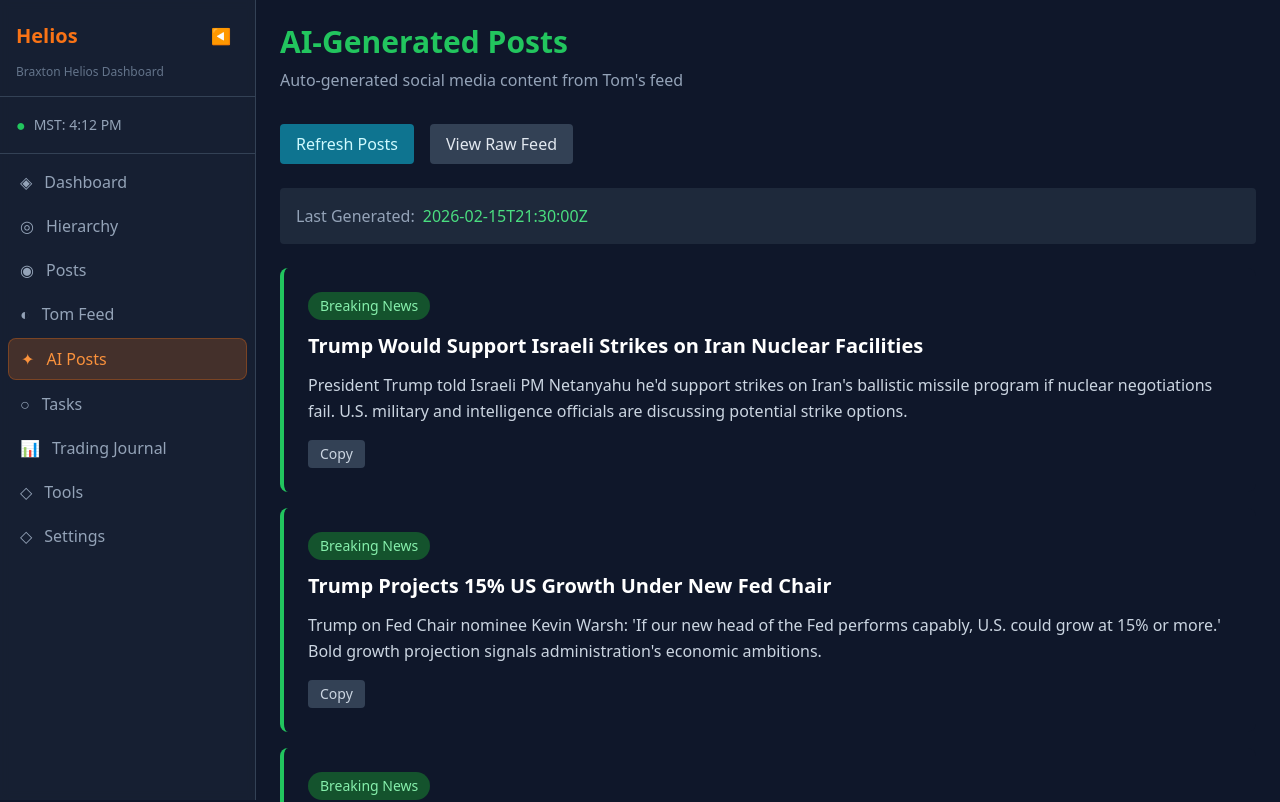
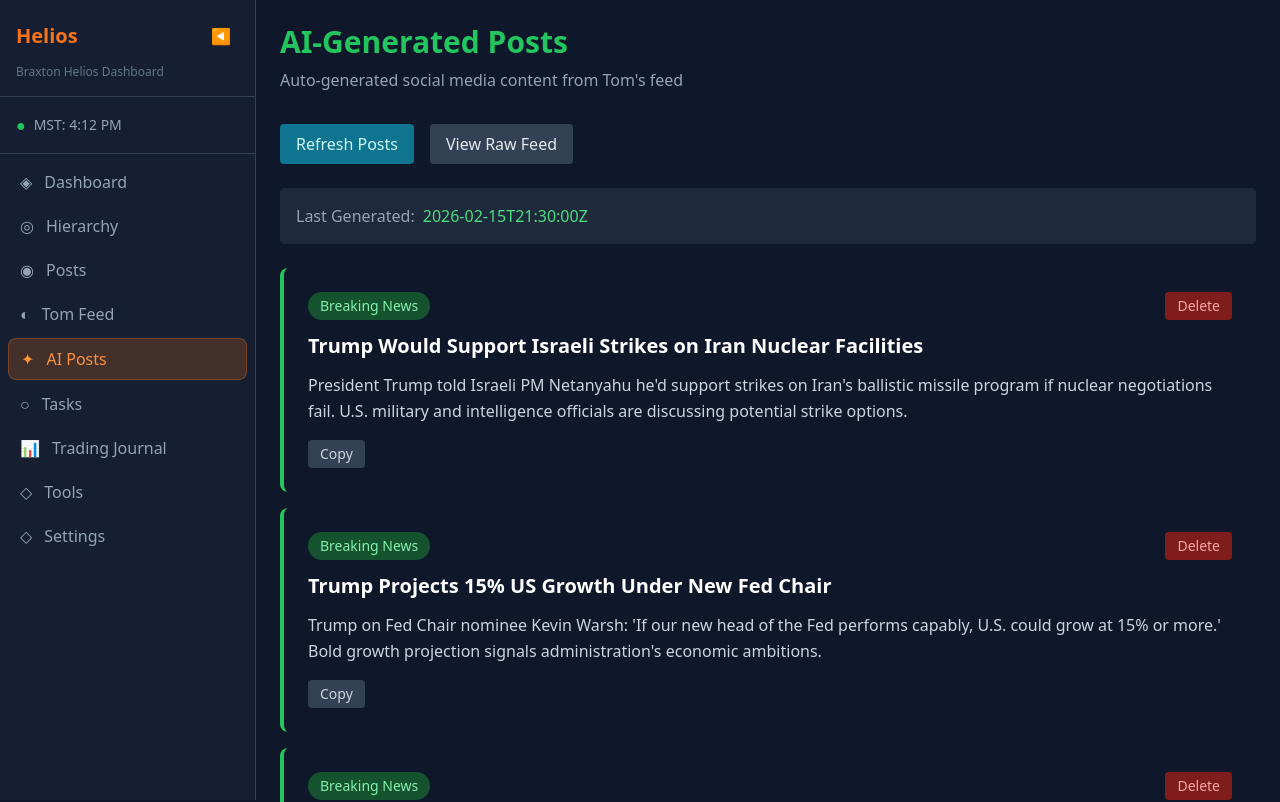
Before and after one commit to AAN2793/helios-dashboard, a Next.js app: page /generated-posts in a window 1280 px wide. Shown: the top 802 px of the page. Built offline with nearby package versions, Linux system fonts and the light colour scheme.

Commit message:
Add delete button to posts

```diff
--- a/pages/generated-posts.js
+++ b/pages/generated-posts.js
@@ -21,6 +21,23 @@ export default function GeneratedPosts() {
       setError(err.message)
     } finally {
       setLoading(false)
+    }
+  }
+
+  const deletePost = async (index) => {
+    if (!confirm('Delete this post?')) return
+    try {
+      const res = await fetch('/api/generated-posts', {
+        method: 'DELETE',
+        headers: { 'Content-Type': 'application/json' },
+        body: JSON.stringify({ index })
+      })
+      if (res.ok) {
+        const data = await res.json()
+        setPosts({ ...posts, posts: data.posts })
+      }
+    } catch (err) {
+      alert('Failed to delete: ' + err.message)
     }
   }
 
@@ -67,10 +84,16 @@ export default function GeneratedPosts() {
             <div className="grid gap-4">
               {posts.posts.map((post, idx) => (
                 <div key={idx} className="bg-slate-900 rounded-lg p-6 border-l-4 border-green-500">
-                  <div className="flex items-center gap-3 mb-3">
+                  <div className="flex items-center justify-between mb-3">
                     <span className="px-3 py-1 bg-green-900 text-green-300 text-sm rounded-full">
                       {post.category}
                     </span>
+                    <button
+                      onClick={() => deletePost(idx)}
+                      className="px-3 py-1 bg-red-900 text-red-300 text-sm rounded hover:bg-red-800"
+                    >
+                      Delete
+                    </button>
                   </div>
                   <h3 className="text-xl font-bold text-white mb-3">
                     {post.headline}
```
